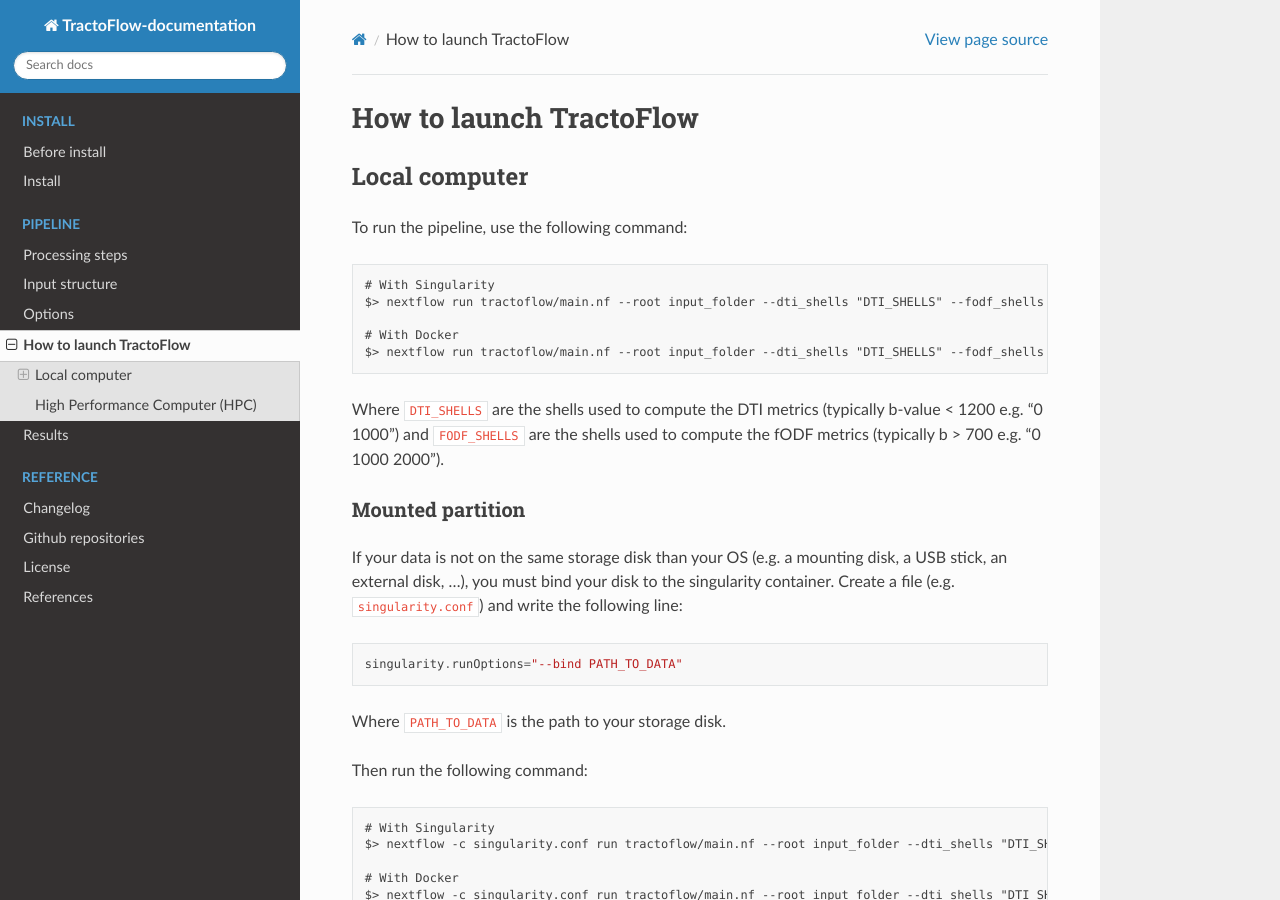
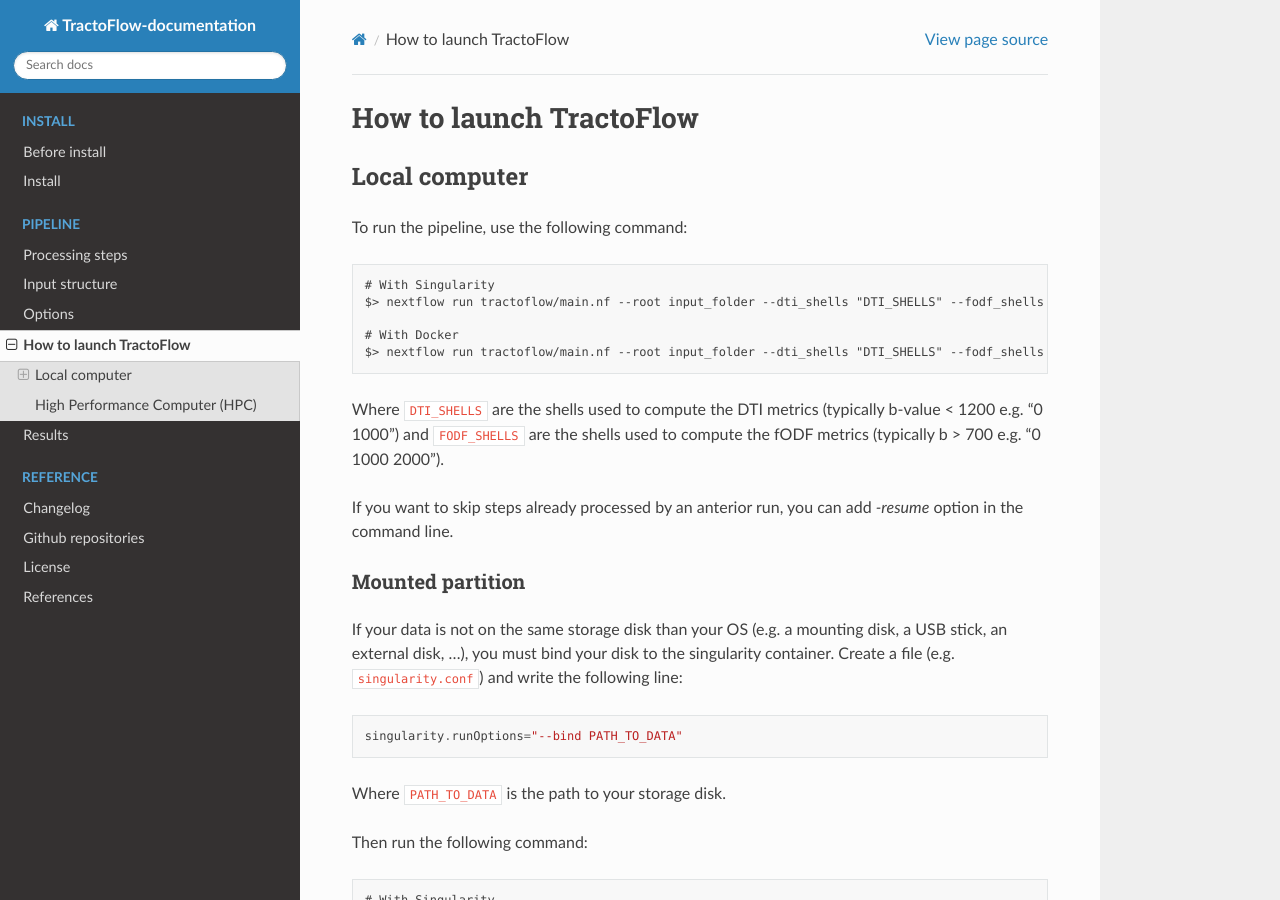
Before and after one commit to scilus/tractoflow_documentation, a Sphinx documentation site: the page built from source/pipeline/launch.rst, in a window 1280 px wide and 900 px high. Built offline with Sphinx 7.4.7 and the Read the Docs theme 2.0.0, drawn with Linux system fonts in a browser that asks for light colours.

Commit message:
Add documentation for -resume

```diff
--- a/source/pipeline/launch.rst
+++ b/source/pipeline/launch.rst
@@ -17,6 +17,9 @@
 Where ``DTI_SHELLS`` are the shells used to compute the DTI metrics
 (typically b-value < 1200 e.g. "0 1000") and ``FODF_SHELLS`` are the shells used
 to compute the fODF metrics (typically b > 700 e.g. "0 1000 2000").
+
+If you want to skip steps already processed by an anterior run, you can add `-resume` option in the command line.
+
 
 .. _mounted_partition:
 
```
